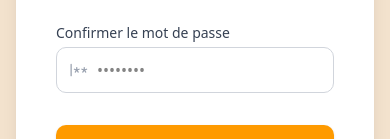
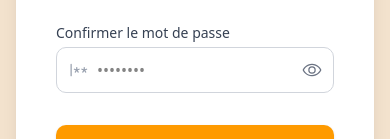
Before and after one commit to Sydywiizox/mon-vieux-grimoire-front, a React (Vite) app: page /login in a window 390 px wide. Both pictures are taken after a click on the button "Inscription". Shown: the part 433-572 px from the top of the page. Built offline with nearby package versions, Linux system fonts and the light colour scheme.

Commit message:
Update LoginPage layout for improved responsiveness and add toggle button for password visibility.

```diff
--- a/src/pages/LoginPage.tsx
+++ b/src/pages/LoginPage.tsx
@@ -53,7 +53,7 @@ export default function LoginPage() {
   };
 
   return (
-    <div className="flex items-center justify-center px-4 py-12">
+    <div className="flex items-center justify-center min-h-160 px-4 py-12">
       <div className="w-full max-w-lg rounded-2xl bg-white p-10 shadow-xl">
         <div className="mb-8">
           <div className="flex rounded-lg border border-gray-200 bg-gray-50 p-1">
@@ -150,6 +150,13 @@ export default function LoginPage() {
                   placeholder="••••••••"
                   className="w-full rounded-lg border border-gray-300 p-2.5 pl-10 pr-10 focus:outline-none focus:ring-2 focus:ring-amber-400"
                 />
+                <button
+                  type="button"
+                  onClick={() => setShowPwd((v) => !v)}
+                  className="absolute right-3 top-1/2 -translate-y-1/2 text-gray-500"
+                >
+                  {showPwd ? <EyeClosed size={20} /> : <Eye size={20} />}
+                </button>
               </div>
             </div>
           )}
```
